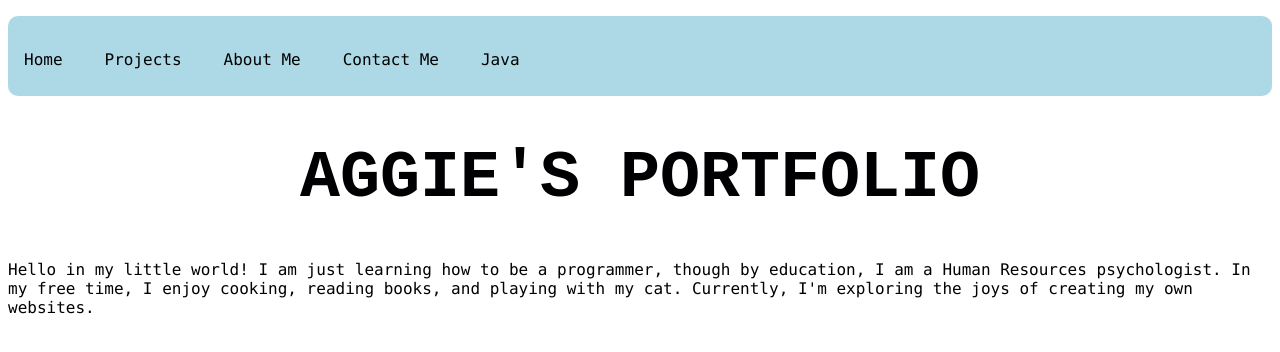
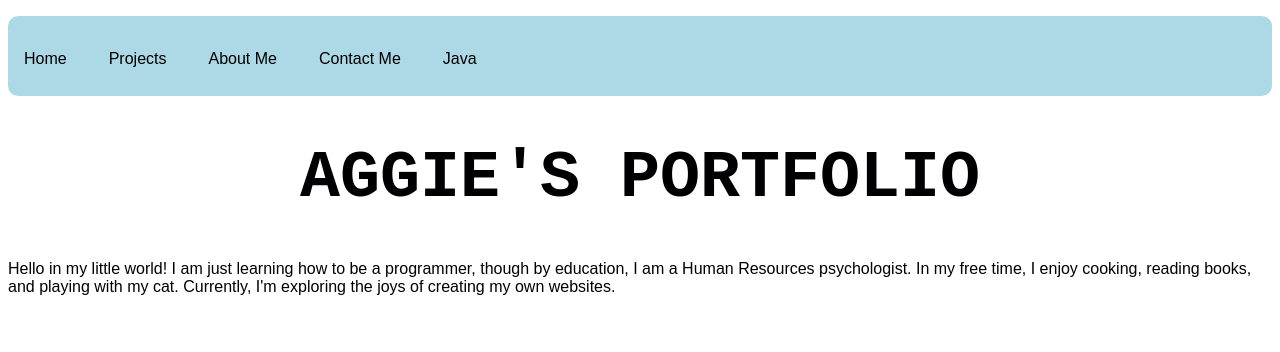
Before and after one commit to AggieDragonfly/aggiedragonfly.github.io, a plain HTML site: page index.html in a window 1280 px wide. Drawn offline with Linux system fonts and the light colour scheme.

Commit message:
Update styles.css
azz LET

```diff
--- a/styles.css
+++ b/styles.css
@@ -1,7 +1,7 @@
 /* Global styles */
 body {
    background-color: white;
-    font-family: "Lucida Console", "Zeyada", sans-serif;
+    font-family: "azz LET", "Zeyada", sans-serif;
 }
 
 /* Header styles */
```
